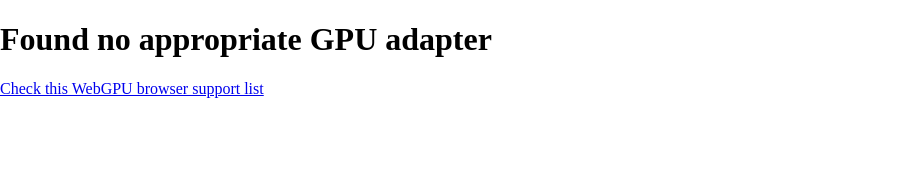
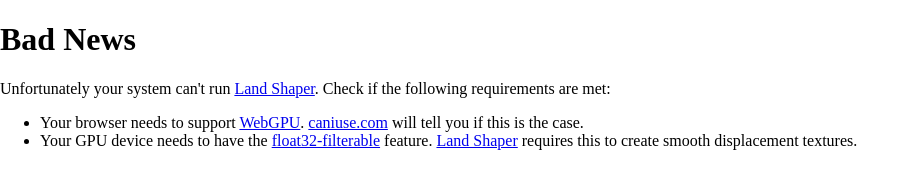
Before and after one commit to doklem/land-shaper, a website built with webpack: page index.html in a window 1280 px wide. Shown: the whole page, without its empty margins (0-920 px from the left). Built offline with nearby package versions, Linux system fonts and the light colour scheme.

Commit message:
Improved documentation (#15)
* Done #14

* Done #13

* Stream lined readme

* Done #9

* Setting correct mode on webpack

* Reverted to absolute links

---------

Co-authored-by: doklem <doklem@doklem.com>

```diff
--- a/index.html
+++ b/index.html
@@ -12,21 +12,37 @@
 <style>
     body {
         margin: 0;
+        position: relative;
     }
-    #container {
-        position: relative;
+
+    .source-link {
+        position: fixed;
+        bottom: 10px;
+        right: 10px;
+        text-decoration: none;
     }
 </style>
 
 <body>
-    <div id="container">
-        <div id="compatibility-check">
-            <h1 id="compatibility-check-reason"></h1>
-            <a href="https://caniuse.com/webgpu">Check this WebGPU browser support list</a>
-        </div>
-        <canvas id="display" width="1400" height="800"></canvas>
+    <div id="requirements" hidden>
+        <h1>Bad News</h1>
+        Unfortunately your system can't run <a href="https://github.com/doklem/land-shaper/">Land Shaper</a>. Check if
+        the following requirements are met:
+        <ul>
+            <li>Your browser needs to support <a href="https://www.w3.org/TR/webgpu/">WebGPU</a>. <a
+                    href="https://caniuse.com/webgpu/">caniuse.com</a> will tell you if this is the case.</li>
+            <li>Your GPU device needs to have the <a
+                    href="https://www.w3.org/TR/webgpu/#float32-filterable">float32-filterable</a> feature. <a
+                    href="https://github.com/doklem/land-shaper/">Land Shaper</a> requires this to create smooth
+                displacement textures.</li>
+        </ul>
+    </div>
+    <div id="content">
+        <canvas id="display"></canvas>
+        <a class="source-link" href="https://github.com/doklem/land-shaper/" target="_blank">Land Shaper Source</a>
     </div>
 </body>
+
 <script src="dist/main.min.js" type="module"></script>
 
 </html>
--- a/src/main.ts
+++ b/src/main.ts
@@ -3,11 +3,17 @@
 
 export class Program {
 
+    private readonly _requirements: HTMLDivElement;
+    private readonly _content: HTMLDivElement;
+    private readonly _display: HTMLCanvasElement;
     private readonly _meshs: MeshManager;
 
     private _editor?: LandEditor;
 
     constructor() {
+        this._content = document.getElementById('content') as HTMLDivElement;
+        this._display = document.getElementById('display') as HTMLCanvasElement;
+        this._requirements = document.getElementById('requirements') as HTMLDivElement;
         this._meshs = new MeshManager();
         window.addEventListener('unload', () => {
             this._editor?.dispose();
@@ -16,34 +22,34 @@
     }
 
     public async main(): Promise<void> {
-        const errorDiv = document.getElementById('compatibility-check') as HTMLDivElement;;
-        const errorLabel = document.getElementById('compatibility-check-reason') as HTMLHeadingElement;
-        const display = document.getElementById('display') as HTMLCanvasElement;
-
-        if (!navigator.gpu) {
-            errorLabel.innerText = 'Your browser doesn\'t support WebGPU';
-            display.hidden = true;
+        const device = await Program.getDevice();
+        if (!device) {
+            this._content.hidden = true;
+            this._requirements.hidden = false;
             return;
         }
+        device.lost.then((info) => console.error(info));
+        await this._meshs.loadAsync();
+        this._editor = new LandEditor(this._display, device, this._meshs);
+        await this._editor.run();
+    }
 
+    private static async getDevice(): Promise<GPUDevice | undefined> {
+        if (!navigator.gpu) {
+            return;
+        }
         const adapter = await navigator.gpu.requestAdapter({ powerPreference: 'high-performance' });
         if (adapter === null) {
-            errorLabel.innerText = 'Found no appropriate GPU adapter';
-            display.hidden = true;
             return;
         }
-        errorDiv.hidden = true;
-
-        adapter.features.forEach((key, value) => console.debug(`${key}: ${value}`));
-
-        const device = await adapter.requestDevice({ requiredFeatures: ['float32-filterable'] });
-        device.lost.then((info) => console.error(info));
-        console.debug(device.limits);
-
-        await this._meshs.loadAsync();
-
-        this._editor = new LandEditor(display, device, this._meshs);
-        await this._editor.run();
+        if (!adapter.features.has('float32-filterable')) {
+            return;
+        }
+        try {
+            return await adapter.requestDevice({ requiredFeatures: ['float32-filterable'] });
+        } catch (error) {
+            console.error(error);
+        }
     }
 }
 
```
Also changed, not shown: package.json (+4 -3 lines), README.md.
